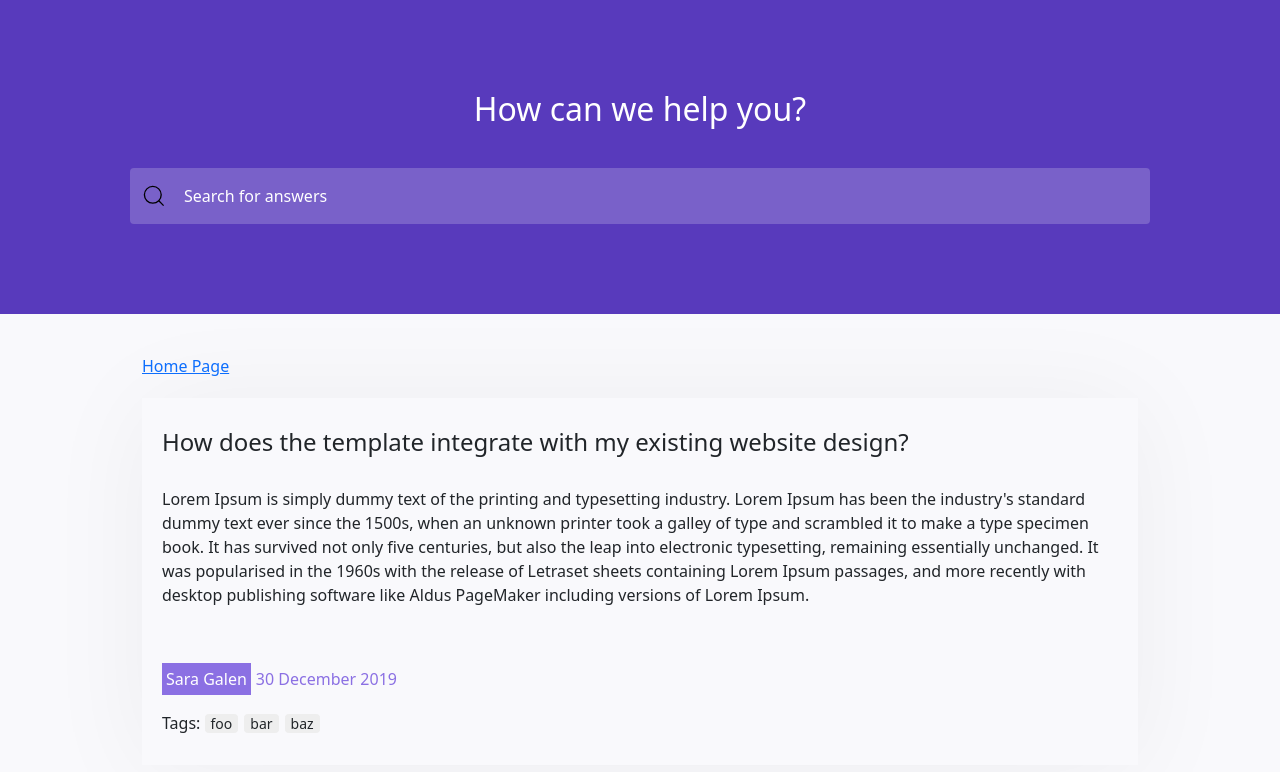
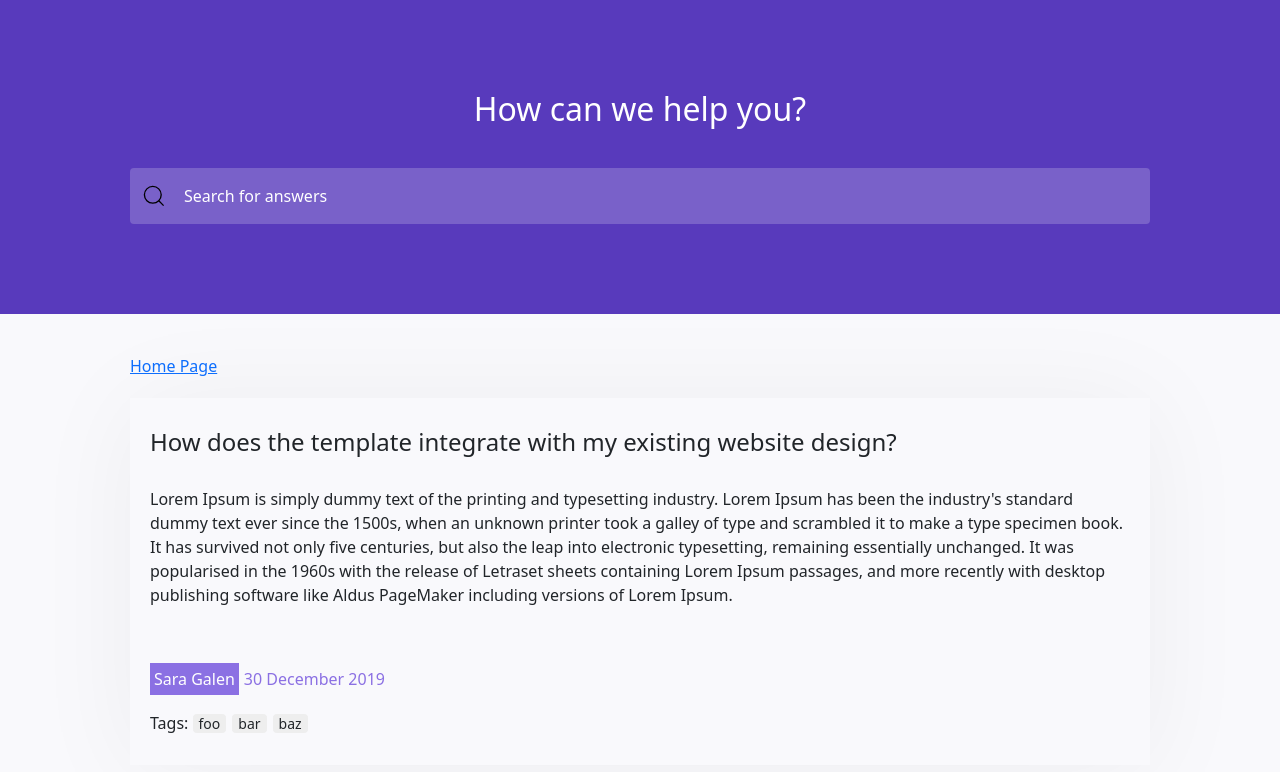
Before and after one commit to selimakin/Sebit-Assessment, an Angular app: page /post/1 in a window 1280 px wide. Shown: the top 772 px of the page. Built offline with nearby package versions, Linux system fonts and the light colour scheme; data requests are answered from the project's data file.

Commit message:
Bugs in container class and in breadcrumb component are fixed

```diff
--- a/src/app/app.component.css
+++ b/src/app/app.component.css
@@ -1,3 +1,5 @@
 .container {
   max-width: 1020px;
+  padding-left: 0;
+  padding-right: 0;
 }
--- a/src/app/breadcrumb/breadcrumb.component.css
+++ b/src/app/breadcrumb/breadcrumb.component.css
@@ -8,6 +8,7 @@
 .item:last-child.item:not(:first-child) a {
   color: black;
   text-decoration: none;
+  cursor: auto;
 }
 
 .divisor {
--- a/src/app/breadcrumb/breadcrumb.component.html
+++ b/src/app/breadcrumb/breadcrumb.component.html
@@ -1,7 +1,11 @@
 <ul class="list">
   <li class="item" *ngFor="let item of listItems; let i = index">
-    <a routerLink="/home">
+    <a *ngIf="i === 0" routerLink="/home">
       {{ item
+      }}<span class="divisor" *ngIf="i !== listItems.length - 1">/</span>
+    </a>
+    <a *ngIf="i > 0"
+      >{{ item
       }}<span class="divisor" *ngIf="i !== listItems.length - 1">/</span>
     </a>
   </li>
```
